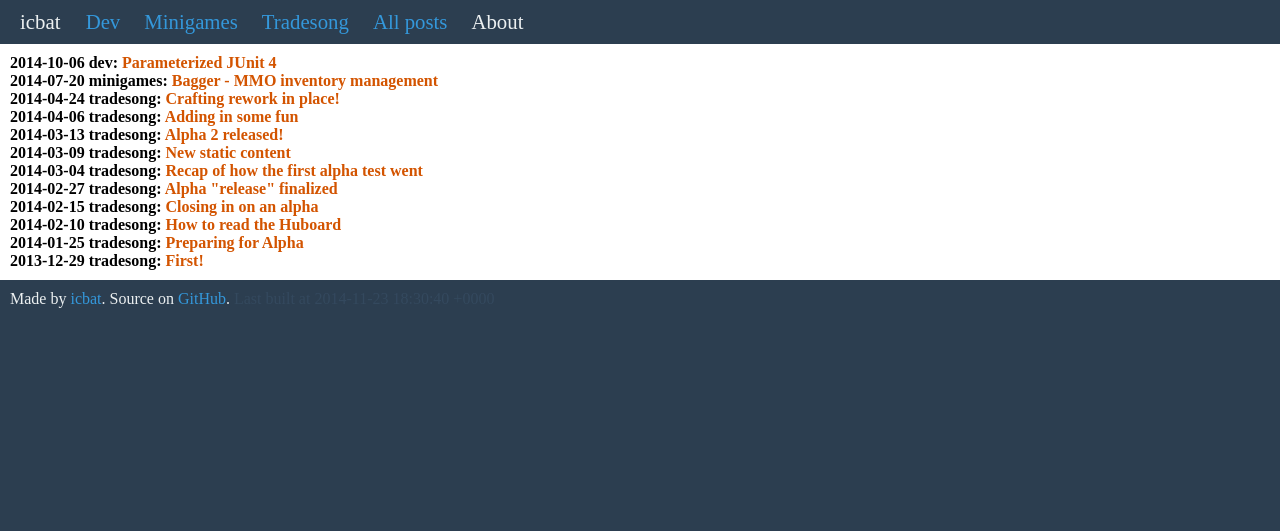
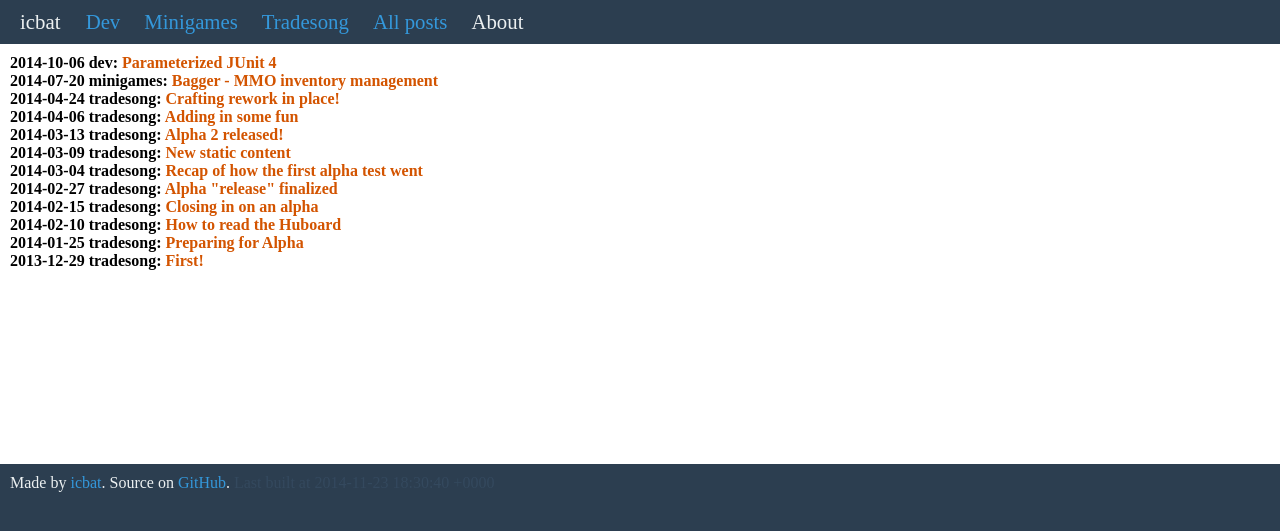
Before and after one commit to icbat/icbat.github.io, a Jekyll site: the page built from index.md, in a window 1280 px wide. Shown: the top 531 px of the page. Built offline with Jekyll 4.4.1, drawn with Linux system fonts in a browser that asks for light colours.

Commit message:
Adding min-height, consolidating props

```diff
--- a/stylesheets/stylesheet.css
+++ b/stylesheets/stylesheet.css
@@ -1,12 +1,11 @@
 body {background-color: #2c3e50; color: #ecf0f1}
-.timestamp {color: #34495e;}
-body, header ul {margin: 0; padding: 0;}
+.timestamp {color: #34495e}
+body, header ul {margin: 0; padding: 0}
 header ul li, header ul {display: inline}
 header ul li {font-size: 1.3em}
-header, footer, .content, header ul li, .highlight {padding: 10;}
-a, a:visited {color: #3498db; text-decoration: none}
-h2 {color: #3498db}
+header, footer, .content, header ul li, .highlight {padding: 10}
+a, a:visited {text-decoration: none}
+h2, a, a:visited {color: #3498db}
 .content a, .content a:visited, h3 {color: #d35400}
-.content {background-color:#fff; }
-.content{color: #000}
-.postHeader {font-weight: bold; }
+.content {background-color:#fff; color: #000; min-height: 400px}
+.postHeader {font-weight: bold}
```
